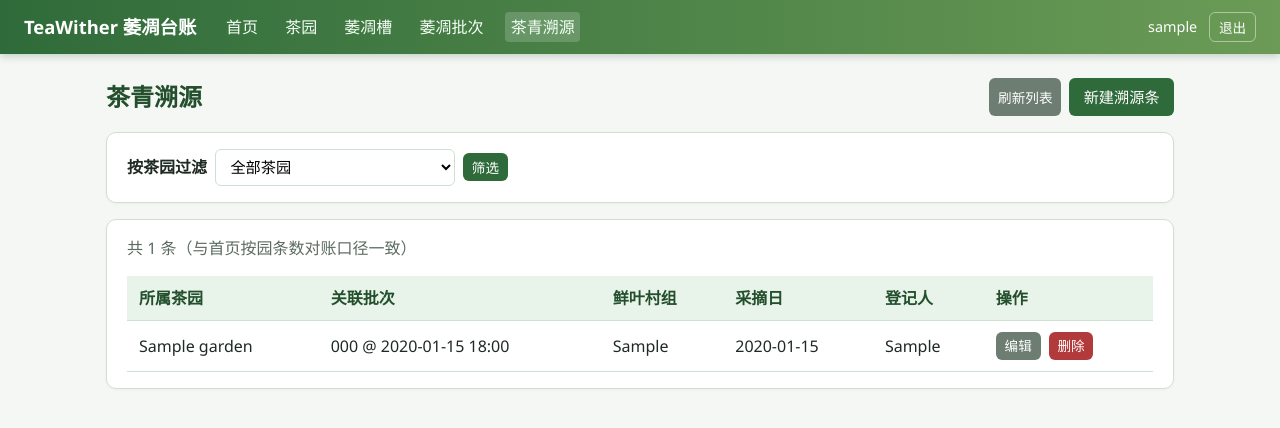
After one commit to lacsar712/ccpro-teawither-a09-GSB, a Django app: page /strips/ in a window 1280 px wide. The commit adds this page. Shown: the top 428 px of the page. Run offline with Django 5.2, Linux system fonts and the light colour scheme; a user stored in the database is signed in; tables that the repository leaves empty hold one stand-in row (values such as "Sample post"); some libraries are stand-ins or nearby versions.

Commit message:
TeaWither A09 GSB side A: leaf provenance strips.

```diff
--- a/apps/gardens/models.py
+++ b/apps/gardens/models.py
@@ -1,5 +1,6 @@
 from django.core.exceptions import ValidationError
 from django.db import models
+from django.utils import timezone
 
 
 class Garden(models.Model):
@@ -109,3 +110,61 @@ class WitherBatch(models.Model):
 
     def __str__(self):
         return f"{self.trough} @ {self.startedAt:%Y-%m-%d %H:%M}"
+
+
+class LeafProvenance(models.Model):
+    """茶青溯源条：一批一條，园批一致。
+
+    删除策略：
+    - 茶园(garden)：PROTECT —— 仍有溯源条的茶园拒绝删除；
+    - 批次(batch)：CASCADE —— 删除批次时级联删除其溯源条。
+    """
+
+    garden = models.ForeignKey(
+        Garden,
+        on_delete=models.PROTECT,
+        related_name="strips",
+        verbose_name="所属茶园",
+    )
+    batch = models.OneToOneField(
+        WitherBatch,
+        on_delete=models.CASCADE,
+        related_name="strip",
+        verbose_name="关联批次",
+    )
+    villageGroup = models.CharField("鲜叶村组", max_length=120)
+    pickingDate = models.DateField("采摘日")
+    registrar = models.CharField("登记人", max_length=80)
+
+    class Meta:
+        ordering = ["-pickingDate", "-id"]
+        verbose_name = "茶青溯源条"
+        verbose_name_plural = "茶青溯源条"
+
+    def __str__(self):
+        return f"{self.garden.name}·{self.villageGroup} @ {self.pickingDate:%Y-%m-%d}"
+
+    def clean(self):
+        super().clean()
+        errors = {}
+        batch = self.batch if self.batch_id else None
+        if batch is not None and self.garden_id is not None:
+            if batch.trough.garden_id != self.garden_id:
+                errors["batch"] = (
+                    "关联批次所属槽位的茶园"
+                    f"（{batch.trough.garden.name}）与条上茶园不一致。"
+                )
+        if batch is not None and self.pickingDate:
+            # 批次开始日按东八区（Asia/Shanghai）日期口径比较
+            start_date = timezone.localtime(batch.startedAt).date()
+            if self.pickingDate > start_date:
+                errors["pickingDate"] = (
+                    "采摘日不得晚于批次开始日的东八区日期"
+                    f"（{start_date:%Y-%m-%d}）。"
+                )
+        if errors:
+            raise ValidationError(errors)
+
+    def save(self, *args, **kwargs):
+        self.full_clean()
+        return super().save(*args, **kwargs)
--- a/apps/gardens/urls.py
+++ b/apps/gardens/urls.py
@@ -40,4 +40,16 @@ urlpatterns = [
         views.BatchDeleteView.as_view(),
         name="batch_delete",
     ),
+    path("strips/", views.StripListView.as_view(), name="strip_list"),
+    path("strips/new/", views.StripCreateView.as_view(), name="strip_create"),
+    path(
+        "strips/<int:pk>/edit/",
+        views.StripUpdateView.as_view(),
+        name="strip_edit",
+    ),
+    path(
+        "strips/<int:pk>/delete/",
+        views.StripDeleteView.as_view(),
+        name="strip_delete",
+    ),
 ]
--- a/apps/gardens/views.py
+++ b/apps/gardens/views.py
@@ -1,6 +1,7 @@
 from django.contrib import messages
 from django.contrib.auth.decorators import login_required
 from django.contrib.auth.mixins import LoginRequiredMixin
+from django.db.models import Count
 from django.http import HttpResponse
 from django.shortcuts import redirect, render
 from django.template.loader import render_to_string
@@ -12,8 +13,13 @@ from django.views.generic import (
     UpdateView,
 )
 
-from .forms import GardenForm, TroughForm, WitherBatchForm
-from .models import Garden, Trough, WitherBatch
+from .forms import (
+    GardenForm,
+    LeafProvenanceForm,
+    TroughForm,
+    WitherBatchForm,
+)
+from .models import Garden, LeafProvenance, Trough, WitherBatch
 
 
 def _wants_htmx(request):
@@ -26,6 +32,11 @@ def home(request):
         "garden_count": Garden.objects.count(),
         "trough_count": Trough.objects.count(),
         "batch_count": WitherBatch.objects.count(),
+        "strip_count": LeafProvenance.objects.count(),
+        # 各园溯源条数：与溯源列表按园过滤后的行数同一口径，用于对账
+        "garden_strip_counts": Garden.objects.annotate(
+            strip_count=Count("strips")
+        ),
         "ready_count": Trough.objects.filter(status=Trough.STATUS_READY).count(),
         "withering_count": Trough.objects.filter(
             status=Trough.STATUS_WITHERING
@@ -88,6 +99,15 @@ class GardenDeleteView(LoginRequiredMixin, DeleteView):
     success_url = reverse_lazy("garden_list")
 
     def form_valid(self, form):
+        # 仍有茶青溯源条的茶园拒绝删除（模型层同为 PROTECT）
+        strip_count = self.object.strips.count()
+        if strip_count:
+            messages.error(
+                self.request,
+                f"茶园「{self.object.name}」仍有 {strip_count} 条茶青溯源，"
+                "已拒绝删除。",
+            )
+            return redirect("garden_list")
         messages.success(self.request, "茶园已删除")
         return super().form_valid(form)
 
@@ -200,3 +220,70 @@ class BatchDeleteView(LoginRequiredMixin, DeleteView):
     def form_valid(self, form):
         messages.success(self.request, "萎凋批次已删除")
         return super().form_valid(form)
+
+
+# ---- LeafProvenance（茶青溯源条） ----
+
+
+class StripListView(LoginRequiredMixin, ListView):
+    model = LeafProvenance
+    template_name = "strips/list.html"
+    context_object_name = "strips"
+
+    def get_queryset(self):
+        qs = LeafProvenance.objects.select_related(
+            "garden", "batch", "batch__trough"
+        )
+        garden = self.request.GET.get("garden")
+        if garden:
+            qs = qs.filter(garden_id=garden)
+        return qs
+
+    def get_context_data(self, **kwargs):
+        context = super().get_context_data(**kwargs)
+        context["gardens"] = Garden.objects.all()
+        context["active_garden"] = self.request.GET.get("garden", "")
+        return context
+
+    def get(self, request, *args, **kwargs):
+        self.object_list = self.get_queryset()
+        if _wants_htmx(request):
+            html = render_to_string(
+                "strips/_table.html",
+                {"strips": self.object_list},
+                request=request,
+            )
+            return HttpResponse(html)
+        return super().get(request, *args, **kwargs)
+
+
+class StripCreateView(LoginRequiredMixin, CreateView):
+    model = LeafProvenance
+    form_class = LeafProvenanceForm
+    template_name = "strips/form.html"
+    success_url = reverse_lazy("strip_list")
+
+    def form_valid(self, form):
+        messages.success(self.request, "茶青溯源条已创建")
+        return super().form_valid(form)
+
+
+class StripUpdateView(LoginRequiredMixin, UpdateView):
+    model = LeafProvenance
+    form_class = LeafProvenanceForm
+    template_name = "strips/form.html"
+    success_url = reverse_lazy("strip_list")
+
+    def form_valid(self, form):
+        messages.success(self.request, "茶青溯源条已更新")
+        return super().form_valid(form)
+
+
+class StripDeleteView(LoginRequiredMixin, DeleteView):
+    model = LeafProvenance
+    template_name = "strips/confirm_delete.html"
+    success_url = reverse_lazy("strip_list")
+
+    def form_valid(self, form):
+        messages.success(self.request, "茶青溯源条已删除")
+        return super().form_valid(form)
--- a/templates/base.html
+++ b/templates/base.html
@@ -17,6 +17,7 @@
       <a href="{% url 'garden_list' %}" class="{% if 'garden' in request.resolver_match.url_name %}active{% endif %}">茶园</a>
       <a href="{% url 'trough_list' %}" class="{% if 'trough' in request.resolver_match.url_name %}active{% endif %}">萎凋槽</a>
       <a href="{% url 'batch_list' %}" class="{% if 'batch' in request.resolver_match.url_name %}active{% endif %}">萎凋批次</a>
+      <a href="{% url 'strip_list' %}" class="{% if 'strip' in request.resolver_match.url_name %}active{% endif %}">茶青溯源</a>
     </div>
     <div class="nav-user">
       <span>{{ user.username }}</span>
--- a/templates/batches/confirm_delete.html
+++ b/templates/batches/confirm_delete.html
@@ -5,7 +5,7 @@
   <h1>删除萎凋批次</h1>
 </div>
 <div class="card">
-  <p>确认删除批次「{{ object }}」？</p>
+  <p>确认删除批次「{{ object }}」？其茶青溯源条将一并级联删除。</p>
   <form method="post" class="actions">
     {% csrf_token %}
     <button class="btn btn-danger" type="submit">确认删除</button>
--- a/templates/gardens/confirm_delete.html
+++ b/templates/gardens/confirm_delete.html
@@ -6,6 +6,7 @@
 </div>
 <div class="card">
   <p>确认删除茶园「{{ object.name }}」？其下槽位与批次将一并删除。</p>
+  <p class="muted">注意：若该茶园仍有茶青溯源条，删除将被拒绝。</p>
   <form method="post" class="actions">
     {% csrf_token %}
     <button class="btn btn-danger" type="submit">确认删除</button>
--- /dev/null
+++ b/templates/strips/_table.html
@@ -0,0 +1,32 @@
+<p class="muted" style="margin-top:0">共 {{ strips|length }} 条（与首页按园条数对账口径一致）</p>
+{% if strips %}
+<table class="data">
+  <thead>
+    <tr>
+      <th>所属茶园</th>
+      <th>关联批次</th>
+      <th>鲜叶村组</th>
+      <th>采摘日</th>
+      <th>登记人</th>
+      <th>操作</th>
+    </tr>
+  </thead>
+  <tbody>
+    {% for s in strips %}
+    <tr>
+      <td>{{ s.garden.name }}</td>
+      <td>{{ s.batch.trough.troughCode }} @ {{ s.batch.startedAt|date:"Y-m-d H:i" }}</td>
+      <td>{{ s.villageGroup }}</td>
+      <td>{{ s.pickingDate|date:"Y-m-d" }}</td>
+      <td>{{ s.registrar }}</td>
+      <td class="actions">
+        <a class="btn btn-sm btn-secondary" href="{% url 'strip_edit' s.pk %}">编辑</a>
+        <a class="btn btn-sm btn-danger" href="{% url 'strip_delete' s.pk %}">删除</a>
+      </td>
+    </tr>
+    {% endfor %}
+  </tbody>
+</table>
+{% else %}
+<p class="empty">暂无茶青溯源条。</p>
+{% endif %}
--- /dev/null
+++ b/templates/strips/list.html
@@ -0,0 +1,32 @@
+{% extends "base.html" %}
+{% block title %}茶青溯源{% endblock %}
+{% block content %}
+<div class="page-header">
+  <h1>茶青溯源</h1>
+  <div class="actions">
+    <button class="btn btn-secondary btn-sm"
+            hx-get="{% url 'strip_list' %}{% if active_garden %}?garden={{ active_garden }}{% endif %}"
+            hx-target="#strip-table"
+            hx-swap="innerHTML">刷新列表</button>
+    <a class="btn" href="{% url 'strip_create' %}">新建溯源条</a>
+  </div>
+</div>
+<div class="card" style="margin-bottom:1rem">
+  <form method="get" action="{% url 'strip_list' %}" class="actions" style="align-items:center;margin:0">
+    <label for="garden-filter" style="font-weight:600">按茶园过滤</label>
+    <select id="garden-filter" name="garden" class="input" style="max-width:240px">
+      <option value="">全部茶园</option>
+      {% for g in gardens %}
+      <option value="{{ g.pk }}" {% if active_garden == g.pk|stringformat:"s" %}selected{% endif %}>{{ g.name }}</option>
+      {% endfor %}
+    </select>
+    <button class="btn btn-sm" type="submit">筛选</button>
+    {% if active_garden %}
+    <a class="btn btn-sm btn-secondary" href="{% url 'strip_list' %}">清除过滤</a>
+    {% endif %}
+  </form>
+</div>
+<div class="card" id="strip-table">
+  {% include "strips/_table.html" %}
+</div>
+{% endblock %}
```
Also changed, not shown: apps/gardens/admin.py (+15 -1 lines), apps/gardens/forms.py (+33 -3 lines), apps/gardens/seed.py (+28 -4 lines), templates/home.html (+23 -0 lines), templates/strips/confirm_delete.html (added, +15 -0 lines), templates/strips/form.html (added, +26 -0 lines), README.md, apps/gardens/migrations/0002_leafprovenance.py (added), 1 other file.
